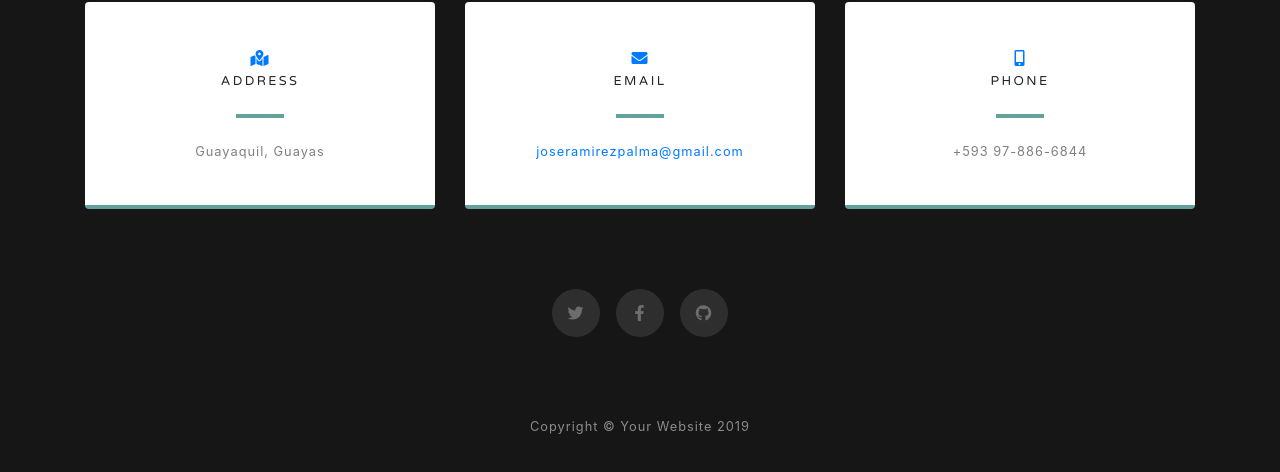
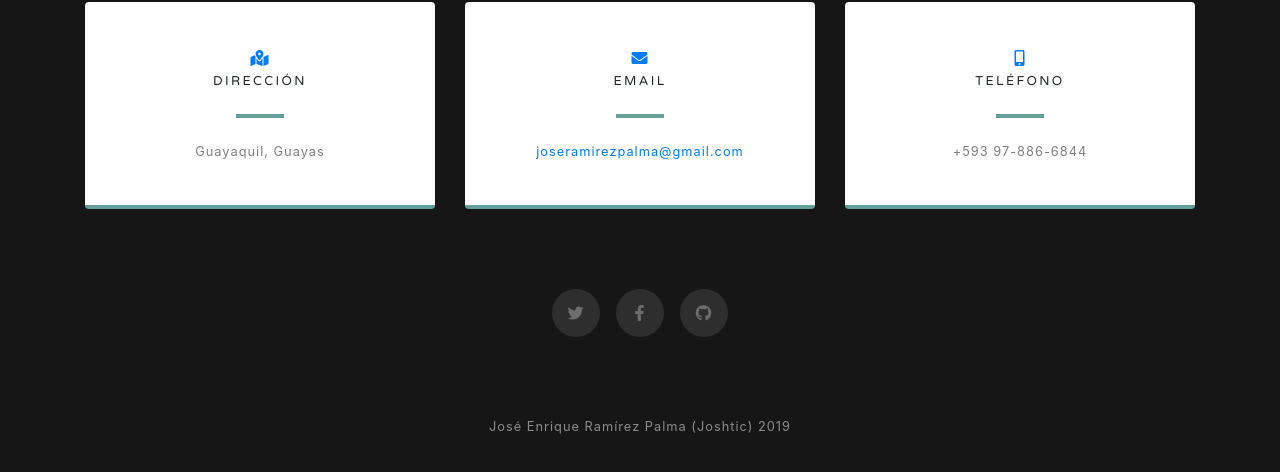
Before and after one commit to Joshtic/joshtic.github.io, a website with bundled scripts: page index.html in a window 1280 px wide. Shown: the part 4253-4725 px from the top of the page. Built offline with nearby package versions, Linux system fonts and the light colour scheme.

Commit message:
Update index.html

```diff
--- a/index.html
+++ b/index.html
@@ -164,7 +164,7 @@
           <div class="card py-4 h-100">
             <div class="card-body text-center">
               <i class="fas fa-map-marked-alt text-primary mb-2"></i>
-              <h4 class="text-uppercase m-0">Address</h4>
+              <h4 class="text-uppercase m-0">Dirección</h4>
               <hr class="my-4">
               <div class="small text-black-50">Guayaquil, Guayas</div>
             </div>
@@ -188,7 +188,7 @@
           <div class="card py-4 h-100">
             <div class="card-body text-center">
               <i class="fas fa-mobile-alt text-primary mb-2"></i>
-              <h4 class="text-uppercase m-0">Phone</h4>
+              <h4 class="text-uppercase m-0">Teléfono</h4>
               <hr class="my-4">
               <div class="small text-black-50">+593 97-886-6844</div>
             </div>
@@ -214,7 +214,7 @@
   <!-- Footer -->
   <footer class="bg-black small text-center text-white-50">
     <div class="container">
-      Copyright &copy; Your Website 2019
+      José Enrique Ramírez Palma (Joshtic) 2019
     </div>
   </footer>
 
```
